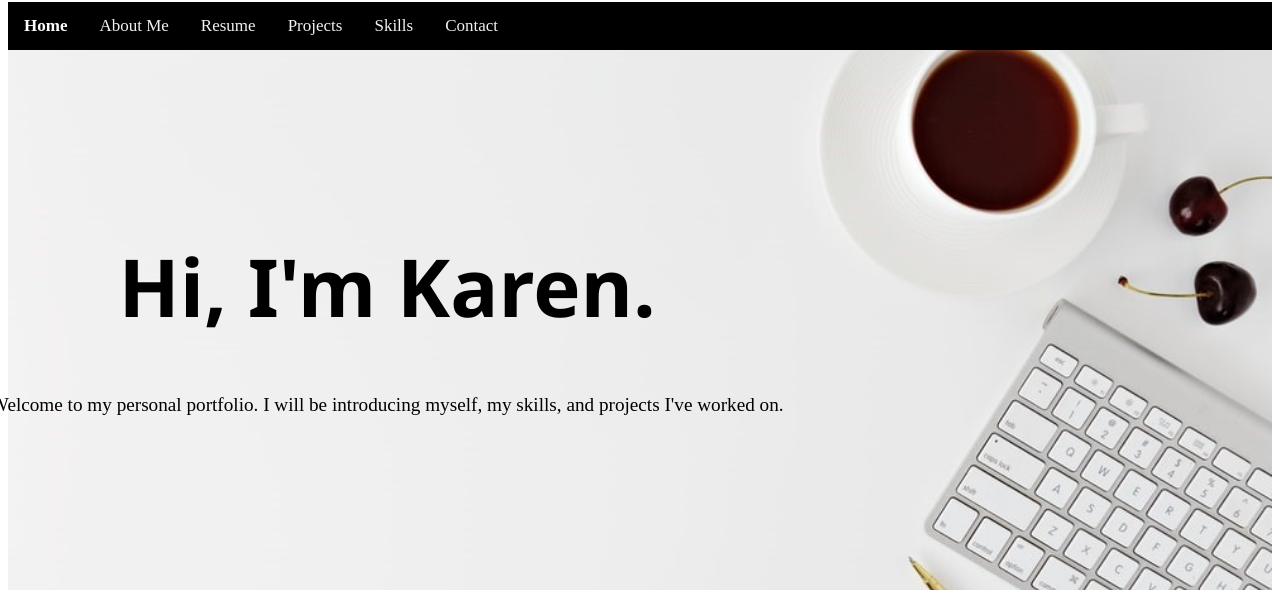
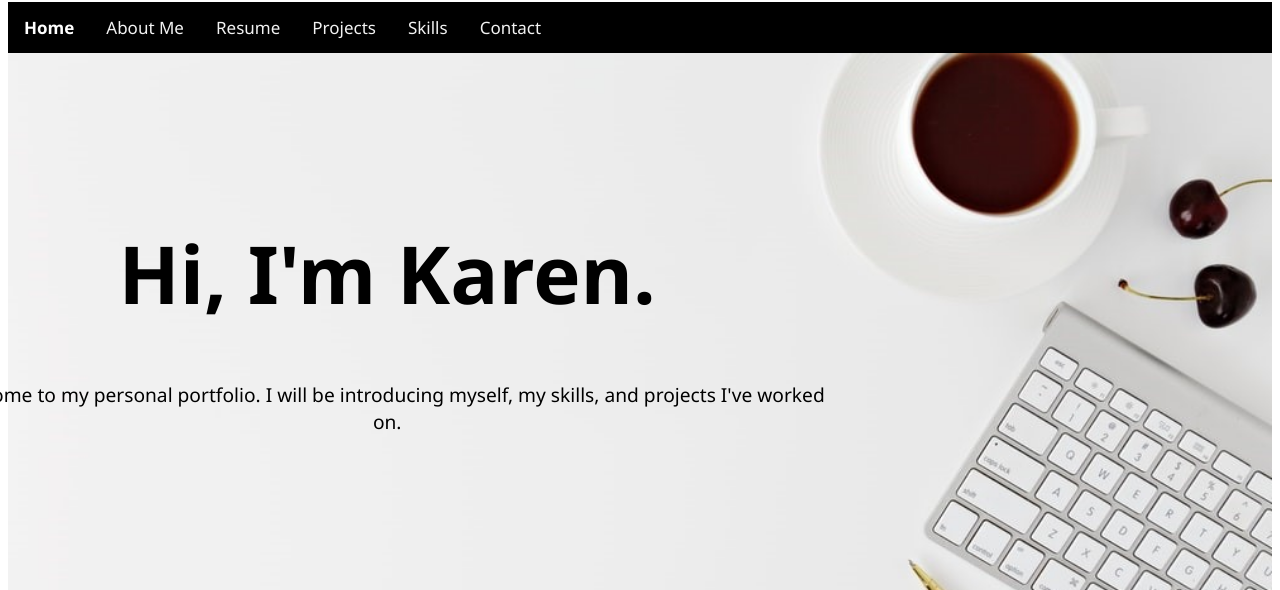
Before and after one commit to karen-l-li/karen-l-li.github.io, a plain HTML site: page index.html in a window 1280 px wide. Shown: the part 210-800 px from the top of the page. Drawn offline with Linux system fonts and the light colour scheme.

Commit message:
changed nav font

```diff
--- a/aboutmestylesheet.css
+++ b/aboutmestylesheet.css
@@ -12,6 +12,7 @@
         padding: 14px 16px;
         text-decoration: none;
         font-size: 17px;
+        font-family: 'Segoe UI', Tahoma, Geneva, Verdana, sans-serif;
     }
 
 /* Change the color of links on hover */
--- a/contactmestylesheet.css
+++ b/contactmestylesheet.css
@@ -12,6 +12,7 @@
         padding: 14px 16px;
         text-decoration: none;
         font-size: 17px;
+        font-family: 'Segoe UI', Tahoma, Geneva, Verdana, sans-serif;
     }
 
 /* Change the color of links on hover */
--- a/indexstylesheet.css
+++ b/indexstylesheet.css
@@ -12,6 +12,7 @@
         padding: 14px 16px;
         text-decoration: none;
         font-size: 17px;
+        font-family: 'Segoe UI', Tahoma, Geneva, Verdana, sans-serif;
     }
 
 /* Change the color of links on hover */
@@ -51,7 +52,7 @@ h1 {
 }
 
 p {
-    font-family: 'Times New Roman', Times, serif;
+    font-family: 'Segoe UI', Tahoma, Geneva, Verdana, sans-serif;
     font-size: 120%;
 }
 .footer{
--- a/projectsstylesheet.css
+++ b/projectsstylesheet.css
@@ -12,6 +12,7 @@
         padding: 14px 16px;
         text-decoration: none;
         font-size: 17px;
+        font-family: 'Segoe UI', Tahoma, Geneva, Verdana, sans-serif;
     }
 
 /* Change the color of links on hover */
--- a/resumestylesheet.css
+++ b/resumestylesheet.css
@@ -12,6 +12,7 @@
         padding: 14px 16px;
         text-decoration: none;
         font-size: 17px;
+        font-family: 'Segoe UI', Tahoma, Geneva, Verdana, sans-serif;
     }
 
         /* Change the color of links on hover */
--- a/skillsstylesheet.css
+++ b/skillsstylesheet.css
@@ -12,6 +12,7 @@
         padding: 14px 16px;
         text-decoration: none;
         font-size: 17px;
+        font-family: 'Segoe UI', Tahoma, Geneva, Verdana, sans-serif;
     }
 
 /* Change the color of links on hover */
```
Lines whose indentation alone changed are shown as unchanged.
